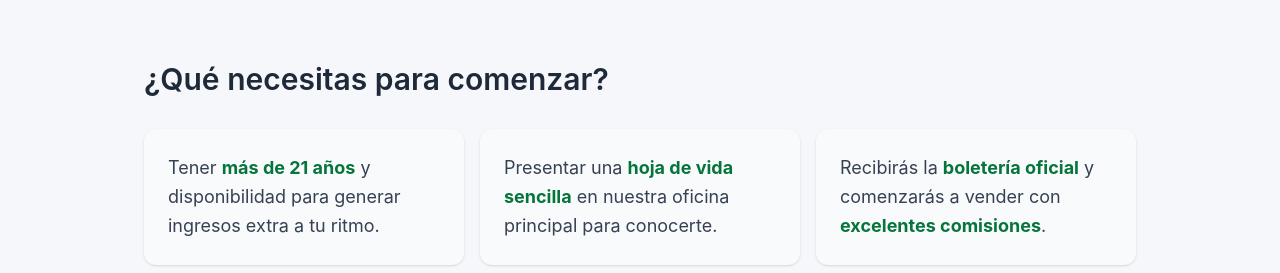
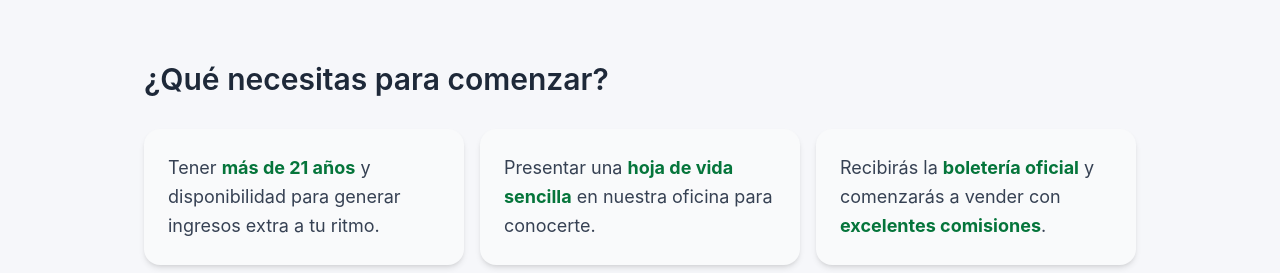
Before and after one commit to Buga-Software/rifasvelez-web, an Astro site: page /sevendedor in a window 1280 px wide. Shown: the part 527-800 px from the top of the page. Built offline with nearby package versions, Linux system fonts and the light colour scheme; Astro itself is replaced by a stand-in of ours.

Commit message:
Small UI Change

```diff
--- a/src/pages/sevendedor.astro
+++ b/src/pages/sevendedor.astro
@@ -59,7 +59,7 @@ import Nav from "@/components/nav.astro";
           class="grid md:grid-cols-3 gap-4 text-gray-700 text-lg leading-relaxed"
         >
           <div
-            class="bg-gray-50 rounded-xl p-6 shadow-sm hover:shadow-md transition"
+            class="bg-gray-50 rounded-2xl p-6 shadow-md"
           >
             <p>
               Tener <strong>más de 21 años</strong> y disponibilidad para generar
@@ -67,15 +67,15 @@ import Nav from "@/components/nav.astro";
             </p>
           </div>
           <div
-            class="bg-gray-50 rounded-xl p-6 shadow-sm hover:shadow-md transition"
+            class="bg-gray-50 rounded-2xl p-6 shadow-md"
           >
             <p>
               Presentar una <strong>hoja de vida sencilla</strong> en nuestra oficina
-              principal para conocerte.
+              para conocerte.
             </p>
           </div>
           <div
-            class="bg-gray-50 rounded-xl p-6 shadow-sm hover:shadow-md transition"
+            class="bg-gray-50 rounded-2xl p-6 shadow-md"
           >
             <p>
               Recibirás la <strong>boletería oficial</strong> y comenzarás a vender
```
